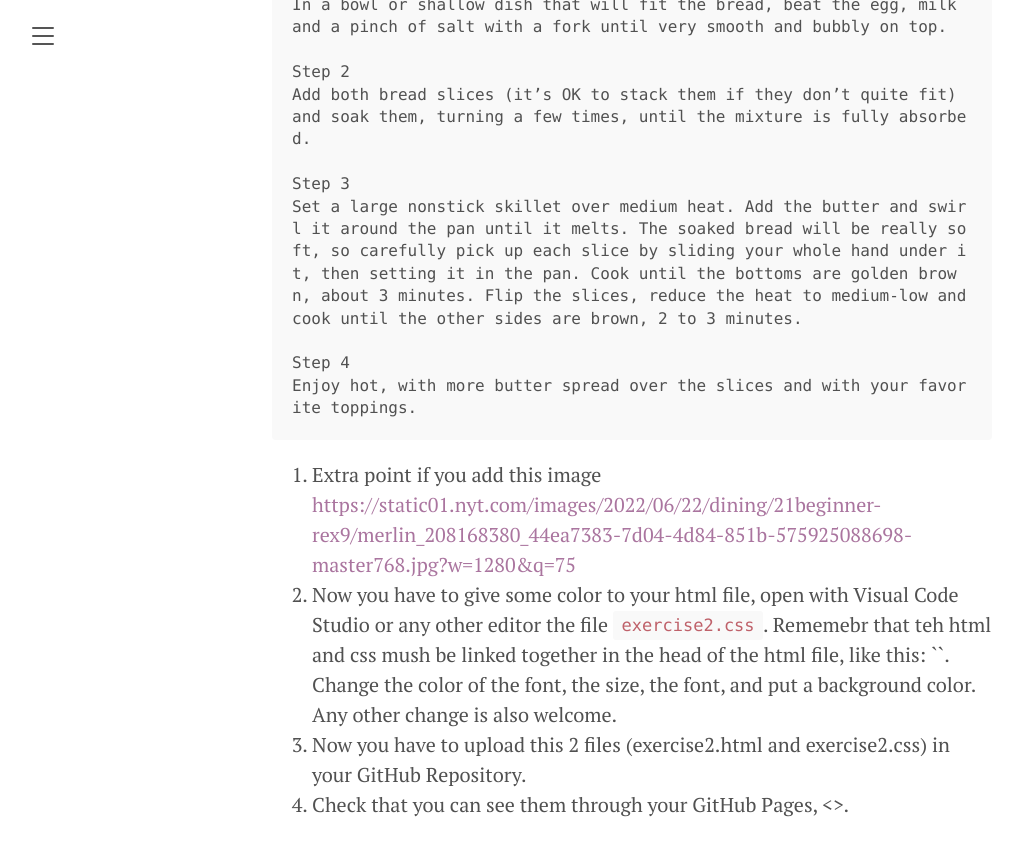
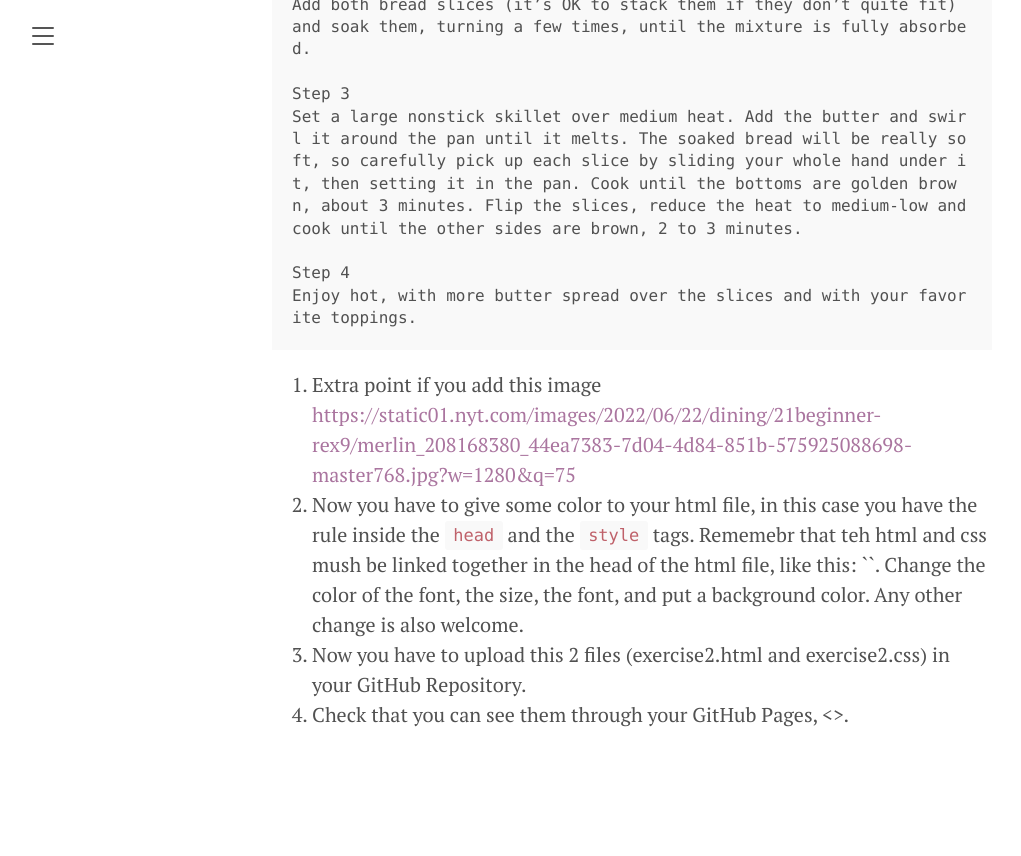
Before and after one commit to susannalles/DHPracticum_Spring23, a Jekyll site: the page built from exercises/5.InClassExercise.md, in a window 1280 px wide and 900 px high, scrolled down 2602 px. Shown: the top 856 px of the window, without its empty margins (8-1029 px from the left). Built offline with Jekyll 4.4.1, drawn with Linux system fonts in a browser that asks for light colours; after the commit the page ends 3412 px from its top, so only the background shows below that; some of the changed text lies outside the part shown.

Commit message:
Update 5.InClassExercise.md

````diff
--- a/exercises/5.InClassExercise.md
+++ b/exercises/5.InClassExercise.md
@@ -31,11 +31,10 @@ At the end of the class your write a final thought on the course and on the work
 
 #### HTML and CSS
 
-4. Now, we will work in your terminal to download two files: exercise2.html and exercise2.css file. In your terminal, situate yourself in our DHPracticum folder or create a new one: `pwd` `ls` and `cd` will help you navigate the terminal. Once you are inside your folder, you will download the html version of the file with wget.  Go to your terminal and run the command `wget https://github.com/susannalles/DHPracticum_Spring23/blob/gh-pages/exercises/5.exercise2.html --output-document exercise2.html`
-5. Download as well the CSS: `wget https://github.com/susannalles/DHPracticum_Spring23/blob/gh-pages/exercises/5.exercise2.css --output-document exercise2.css`
-6. Edit the HTML file with all these elements: `<h1>`, `<h2>`, `<h3>`, `<p>`, `<ol>`, `<li>`, and others you might wish. Use this recipe: <https://cooking.nytimes.com/recipes/1023232-french-toast?action=click&module=RecipeBox&pgType=recipebox-page&region=all&rank=3>. Here you have the text to markup:
+4. Now, we will work in your terminal to download one single file: exercise2.html. In your terminal, situate yourself in our DHPracticum folder or create a new one: `pwd` `ls` and `cd` will help you navigate the terminal. Once you are inside your folder, you will download the html version of the file with wget.  Go to your terminal and run the command `wget https://github.com/susannalles/DHPracticum_Spring23/blob/gh-pages/exercises/5.exercise2.html --output-document exercise2.html`
+5. Edit the HTML file with all these elements: `<h1>`, `<h2>`, `<h3>`, `<p>`, `<ol>`, `<li>`, and others you might wish. Use this recipe: <https://cooking.nytimes.com/recipes/1023232-french-toast?action=click&module=RecipeBox&pgType=recipebox-page&region=all&rank=3>. Here you have the text to markup:
 
-```
+```txt
 French Toast
 
 Time: 10 minutes
@@ -67,7 +66,8 @@ Set a large nonstick skillet over medium heat. Add the butter and swirl it aroun
 Step 4
 Enjoy hot, with more butter spread over the slices and with your favorite toppings.
 ```
+
 7. Extra point if you add this image <https://static01.nyt.com/images/2022/06/22/dining/21beginner-rex9/merlin_208168380_44ea7383-7d04-4d84-851b-575925088698-master768.jpg?w=1280&q=75>
-8. Now you have to give some color to your html file, open with Visual Code Studio or any other editor the file `exercise2.css`. Rememebr that teh html and css mush be linked together in the head of the html file, like this: ``. Change the color of the font, the size, the font, and put a background color. Any other change is also welcome.
+8. Now you have to give some color to your html file, in this case you have the rule inside the `head` and the `style` tags. Rememebr that teh html and css mush be linked together in the head of the html file, like this: ``. Change the color of the font, the size, the font, and put a background color. Any other change is also welcome.
 9. Now you have to upload this 2 files (exercise2.html and exercise2.css) in your GitHub Repository.
 10. Check that you can see them through your GitHub Pages, <>.
````
